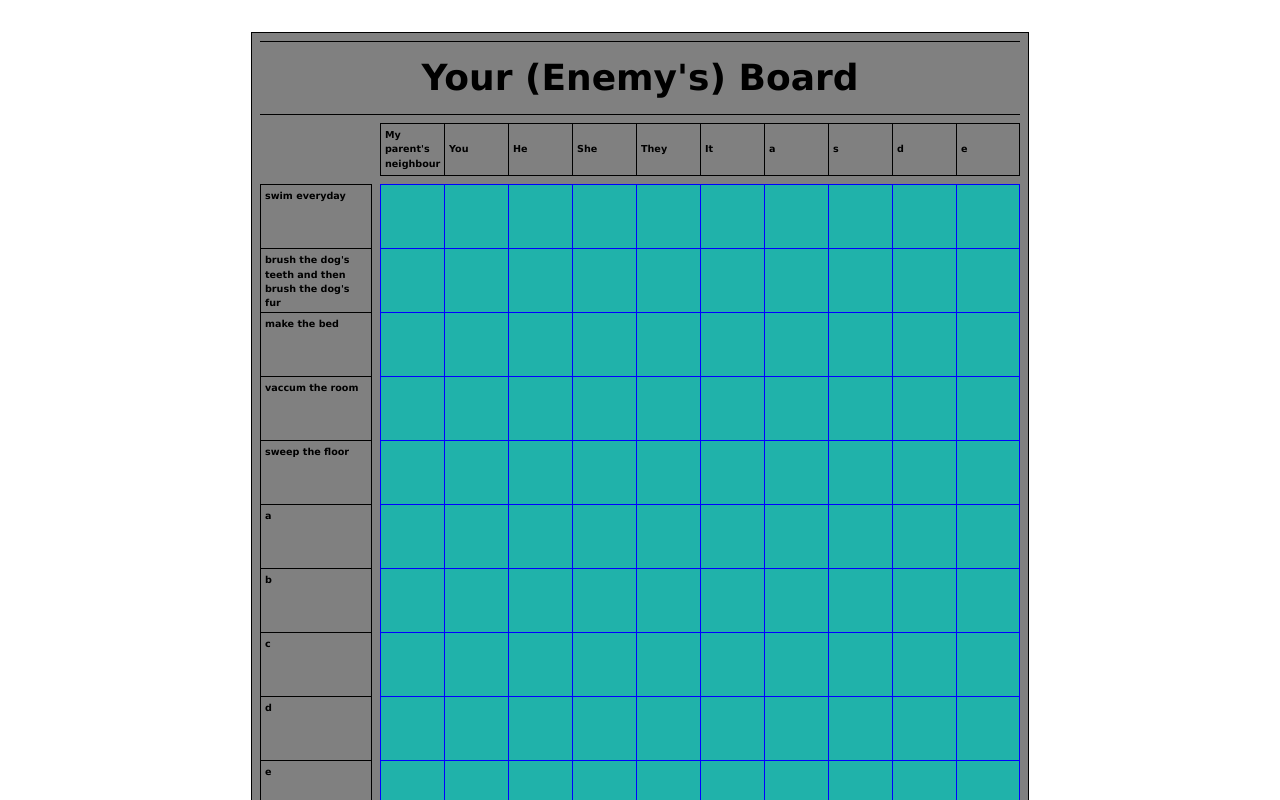
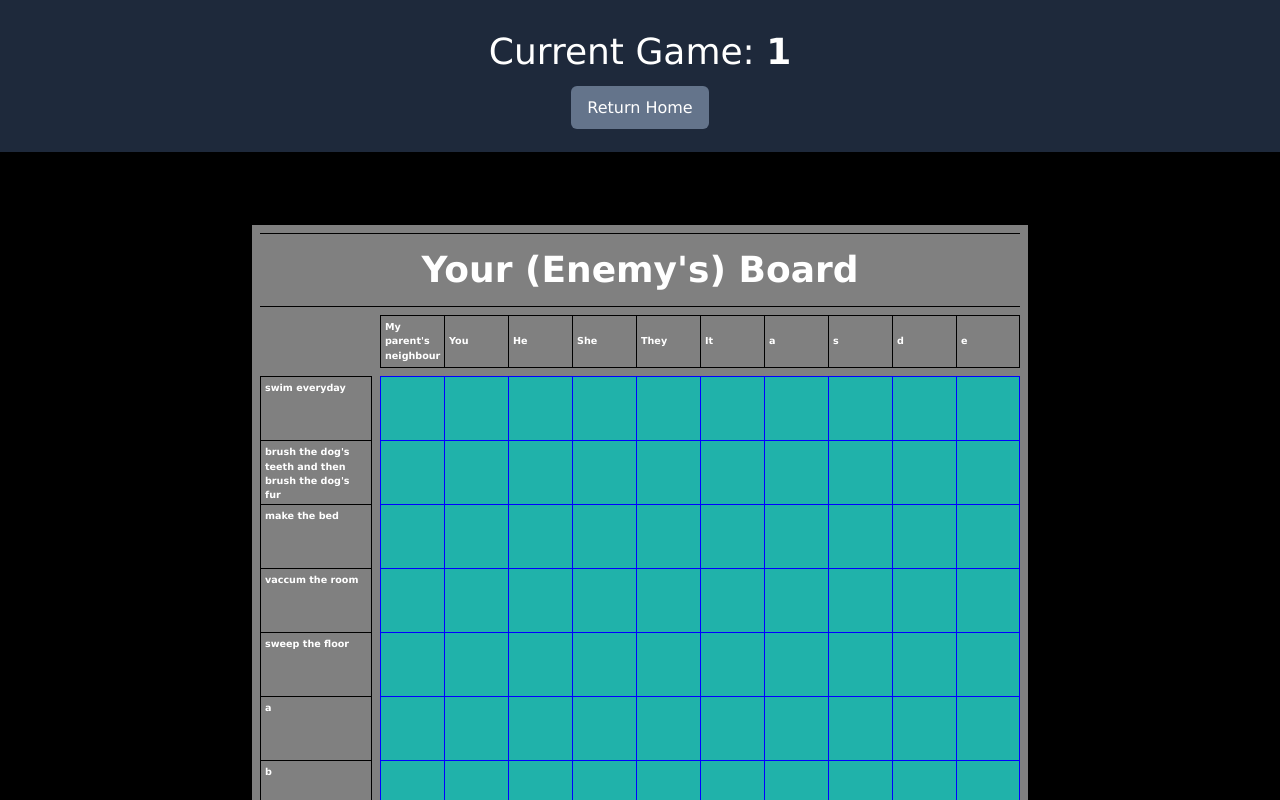
Before and after one commit to PetrusMaximus0/educational-battleship-frontend, a React (Vite) app: page /game/1 in a window 1280 px wide. Shown: the top 800 px of the page. Built offline with nearby package versions, Linux system fonts and the light colour scheme.

Commit message:
feat: Improve the html structure of Game Page. feat: Integrate the footer component into the game and home pages.

```diff
--- a/src/pages/GamePage.tsx
+++ b/src/pages/GamePage.tsx
@@ -1,17 +1,34 @@
-import React from 'react'
-import { useParams } from 'react-router-dom'
+import { Link, useParams } from 'react-router-dom'
 import Board from '../components/Board';
+import Footer from '../components/Footer';
 
-type Props = {}
+type Props = {
+
+}
 
 const GamePage = (props: Props) => {
     const { id } = useParams();
 
     return (
-        <main className='flex flex-col gap-2 justify-start'>
-            <Board />
-            <Board />
-        </main>
+        <div className='grid grid-rows-[auto_1fr_auto] gap-y-10 h-fit min-h-screen screen bg-black text-white'>
+            <div className='bg-slate-800 py-8 px-8'>
+                <header className='flex flex-col items-center justify-center gap-6'>
+                    <h1 className='text-4xl'> Current Game: <span className='font-bold'> {id} </span> </h1>
+                    <nav>
+                        <Link
+                            className='hover:bg-black px-4 py-3 bg-slate-500 rounded-md'
+                            to="/"
+                        >
+                            Return Home
+                        </Link>
+                    </nav>
+                </header>
+            </div>
+            <main className='flex flex-col gap-2 justify-start items-center'>
+                <Board />
+            </main>
+            <Footer />
+        </div>
     )
 }
 
--- a/src/pages/HomePage.tsx
+++ b/src/pages/HomePage.tsx
@@ -1,5 +1,6 @@
 import { ChangeEvent, FormEvent, useState } from 'react'
 import { useNavigate } from 'react-router-dom';
+import Footer from '../components/Footer';
 
 type Props = {}
 
@@ -34,7 +35,7 @@ const HomePage = ({ }: Props) => {
 
     const onHostGame = () => {
         alert("Creating a new game.");
-        navigate("/game/new");
+        navigate("/game/42sd");
     }
 
     return (
@@ -96,12 +97,7 @@ const HomePage = ({ }: Props) => {
                     </div>
                 </section>
             </main>
-            <footer className='py-12 px-8 text-center font-extralight text-2xl bg-slate-800'>
-                Pedro Silva @ 2024
-                <a className='mx-2 inline-block' href="https://github.com/PetrusMaximus0">
-                    <i className="devicon-github-original"></i>
-                </a>
-            </footer>
+            <Footer />
         </div>
 
     )
```
